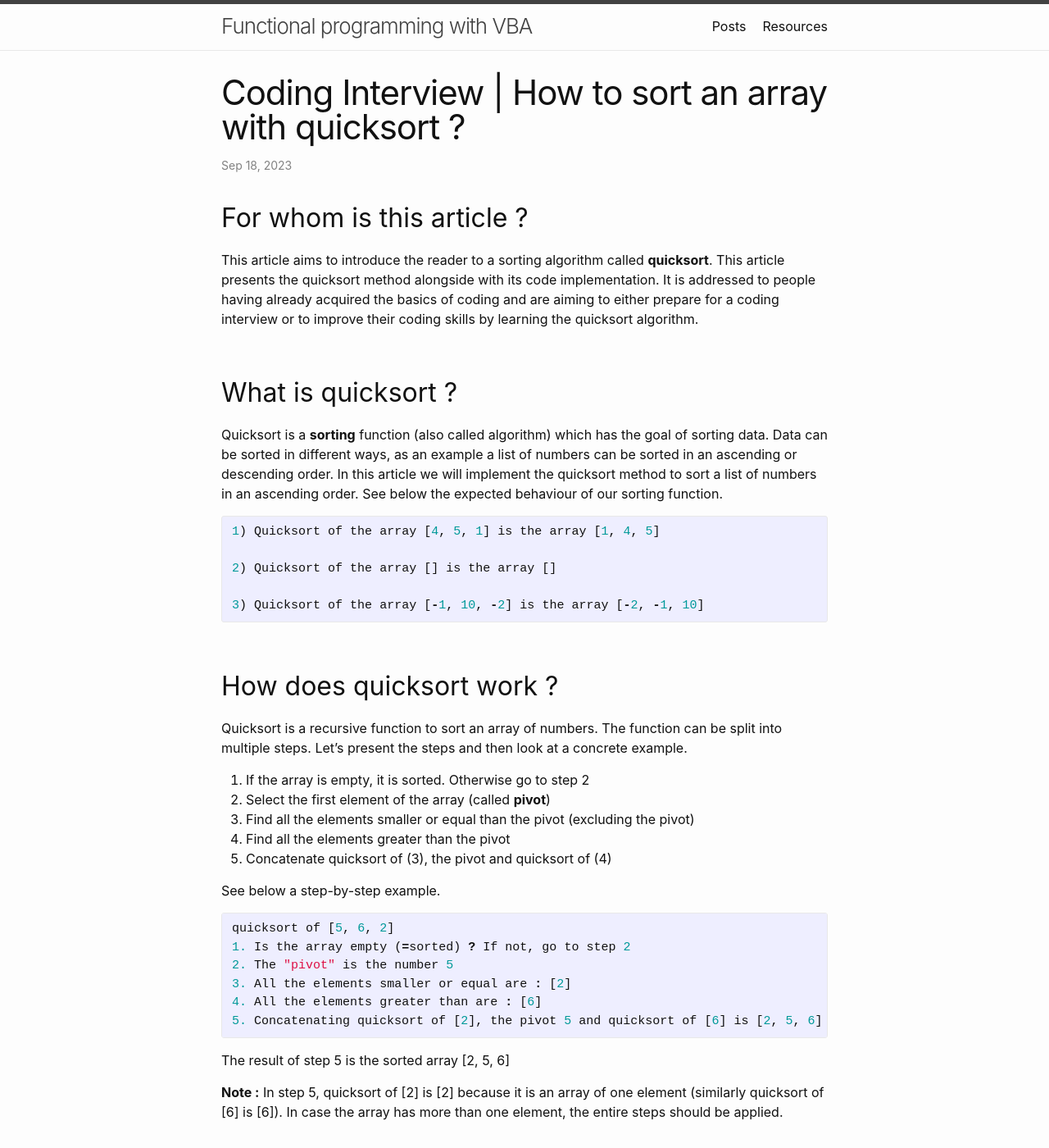
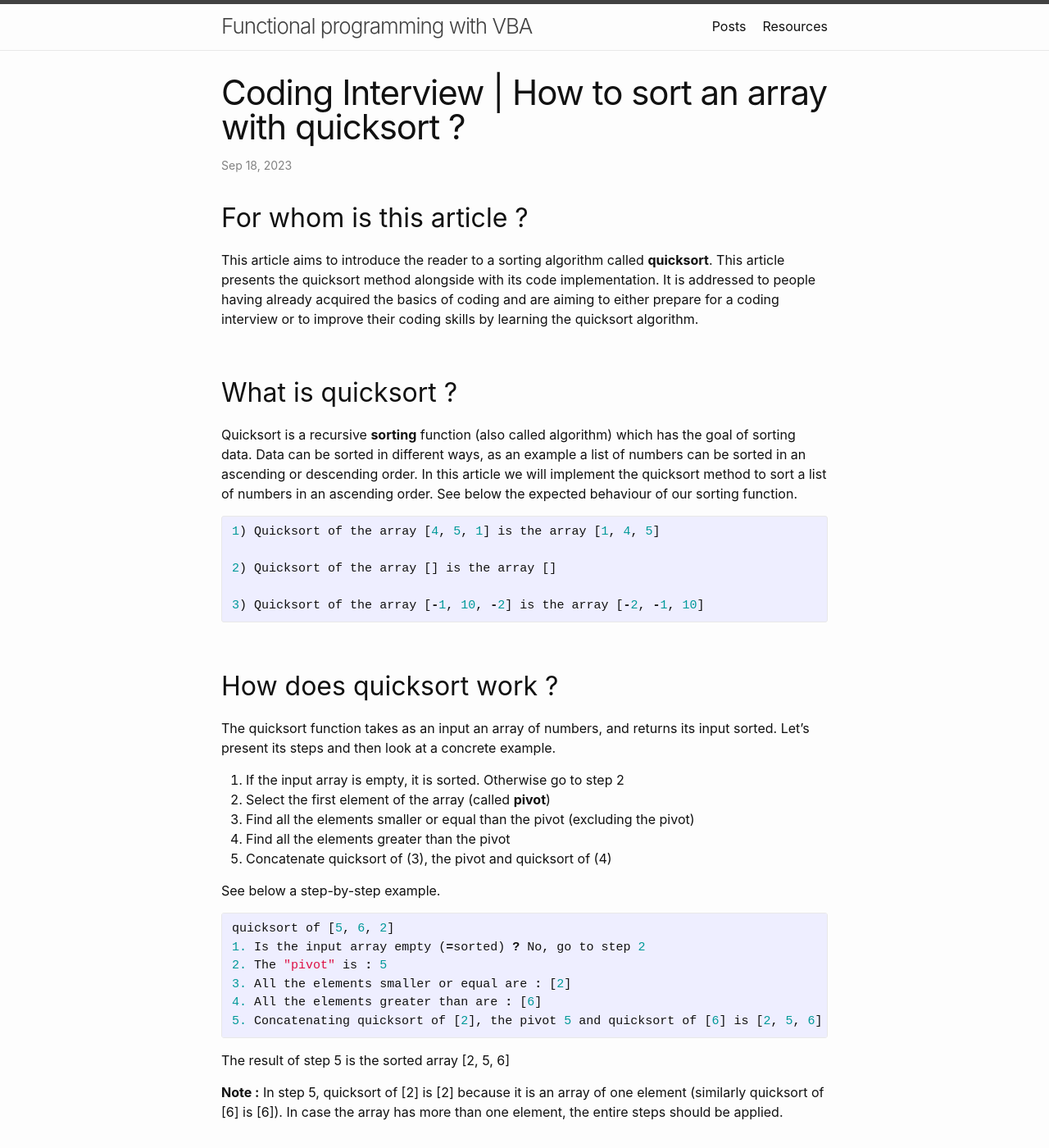
Before and after one commit to assadnavi/assadnavi.github.io, a Jekyll site: the page built from _posts/2023-09-18-coding-interview-quicksort.md, in a window 1280 px wide and 1400 px high. Shown: the whole window at 82% size. Built offline with Jekyll 4.4.1, drawn with Linux system fonts in a browser that asks for light colours.

Commit message:
text improvement

```diff
--- a/_posts/2023-09-18-coding-interview-quicksort.md
+++ b/_posts/2023-09-18-coding-interview-quicksort.md
@@ -27,8 +27,8 @@ Quicksort is a **sorting** function (also called algorithm) which has the goal o
 
 ## How does quicksort work ?
 
-Quicksort is a recursive function to sort an array of numbers. The function can be split into multiple steps. Let's present the steps and then look at a concrete example.
-1. If the array is empty, it is sorted. Otherwise go to step 2
+The quicksort function takes as an input an array of numbers, and returns its input sorted. Let's present its steps and then look at a concrete example.
+1. If the input array is empty, it is sorted. Otherwise go to step 2
 2. Select the first element of the array (called **pivot**)
 3. Find all the elements smaller or equal than the pivot (excluding the pivot)
 4. Find all the elements greater than the pivot
@@ -37,8 +37,8 @@ Quicksort is a recursive function to sort an array of numbers. The function can
 See below a step-by-step example.
 {% highlight cpp %}
 quicksort of [5, 6, 2]
-1. Is the array empty (=sorted) ? If not, go to step 2
-2. The "pivot" is the number 5
+1. Is the input array empty (=sorted) ? No, go to step 2
+2. The "pivot" is : 5
 3. All the elements smaller or equal are : [2]
 4. All the elements greater than are : [6]
 5. Concatenating quicksort of [2], the pivot 5 and quicksort of [6] is [2, 5, 6]
```
Also changed, not shown: other parts of _posts/2023-09-18-coding-interview-quicksort.md (+1 -1 lines).
